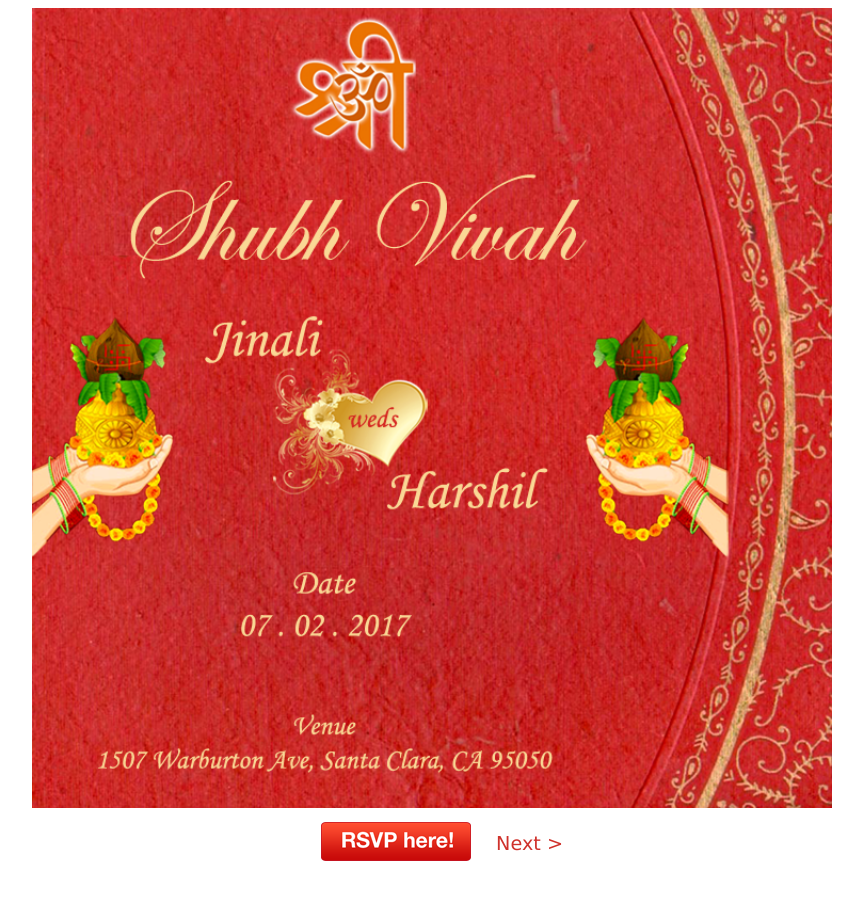
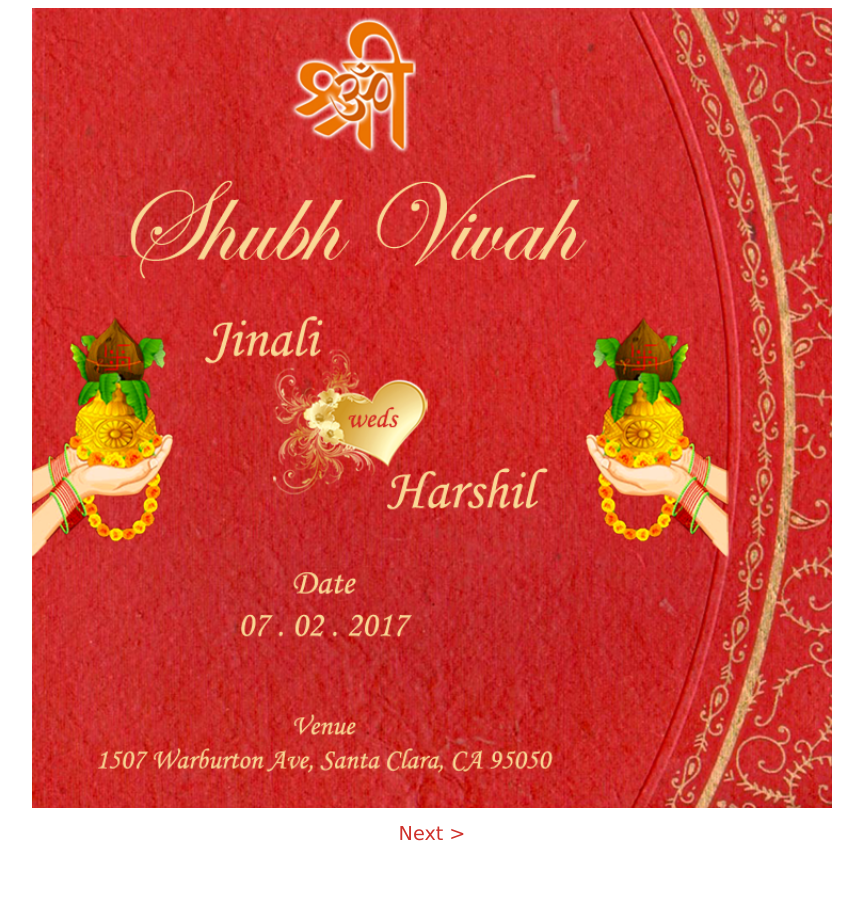
Before and after one commit to appByHenry/limited-event, a plain HTML site: page index.html in a window 1280 px wide. Shown: the whole page, without its empty margins (208-1071 px from the left). Drawn offline with nearby package versions, Linux system fonts and the light colour scheme.

Commit message:
Update the rsvp button

```diff
--- a/index.html
+++ b/index.html
@@ -23,7 +23,7 @@
         </div>
         <div class="btn_container">
             <!-- <div class="left_btn inline_class"> < Previous</div> -->
-            <div class="RSVP_btn inline_class"><img src="app/images/RSVP.png" class="rsvp_btn" data-target="get_rsvp" data-toggle="modal"/></div>
+            <!-- <div class="RSVP_btn inline_class"><img src="app/images/RSVP.png" class="rsvp_btn" data-target="get_rsvp" data-toggle="modal"/></div> -->
             <div class="right_btn inline_class" id="next_btn"> Next > </div>
         </div>
     </div>
```
